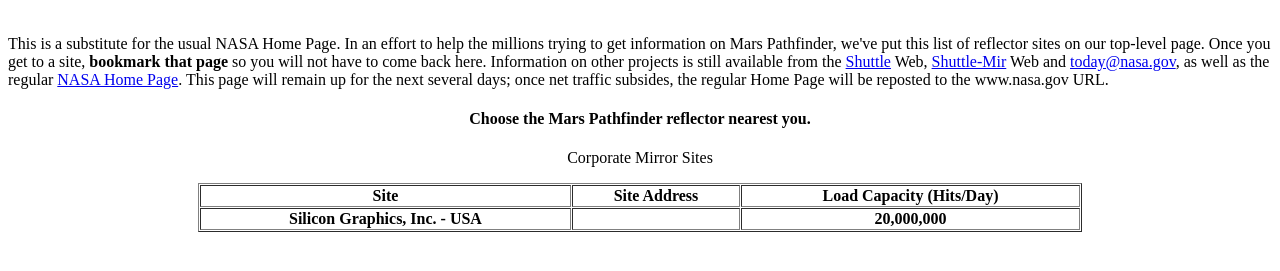
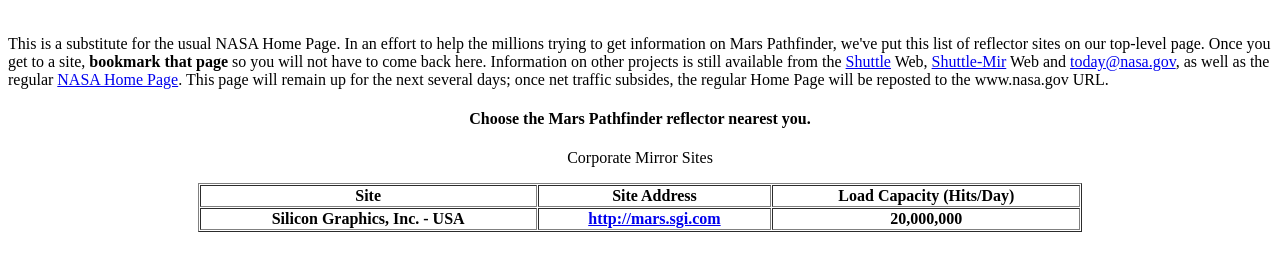
Before and after one commit to Akylleh/Akylleh.github.io, a plain HTML site: page index.html in a window 1280 px wide. Shown: the part 105-376 px from the top of the page. Drawn offline with Linux system fonts and the light colour scheme.

Commit message:
link def

```diff
--- a/index.html
+++ b/index.html
@@ -15,7 +15,7 @@
 </tr>
 <tr>
 	<th>Silicon Graphics, Inc. - USA</th>
-	<th> <a href='https://web.archive.org/web/19970711094601/http://mars.sgi.com/default.html'></a></th>
+	<th> <a href='https://web.archive.org/web/19970711094601/http://mars.sgi.com/default.html'>http://mars.sgi.com</a></th>
 	<th>20,000,000</th>
 </tr>
 </body>
```
